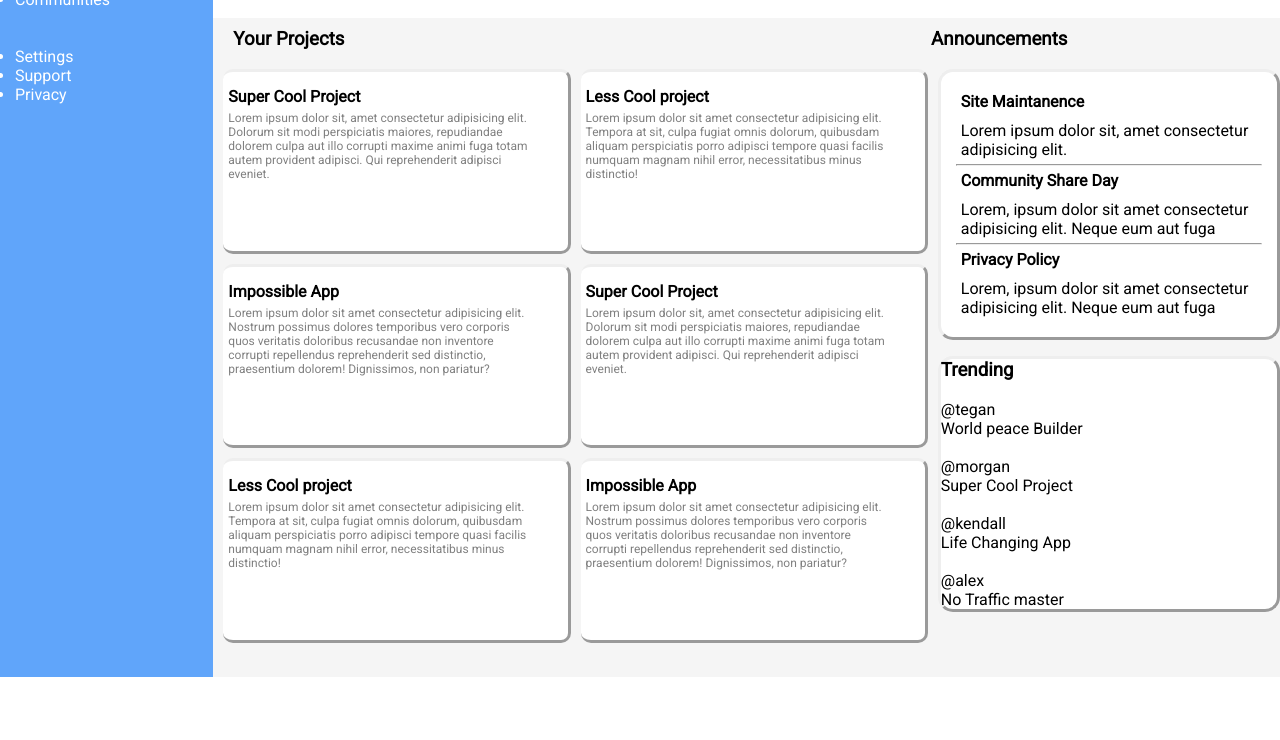
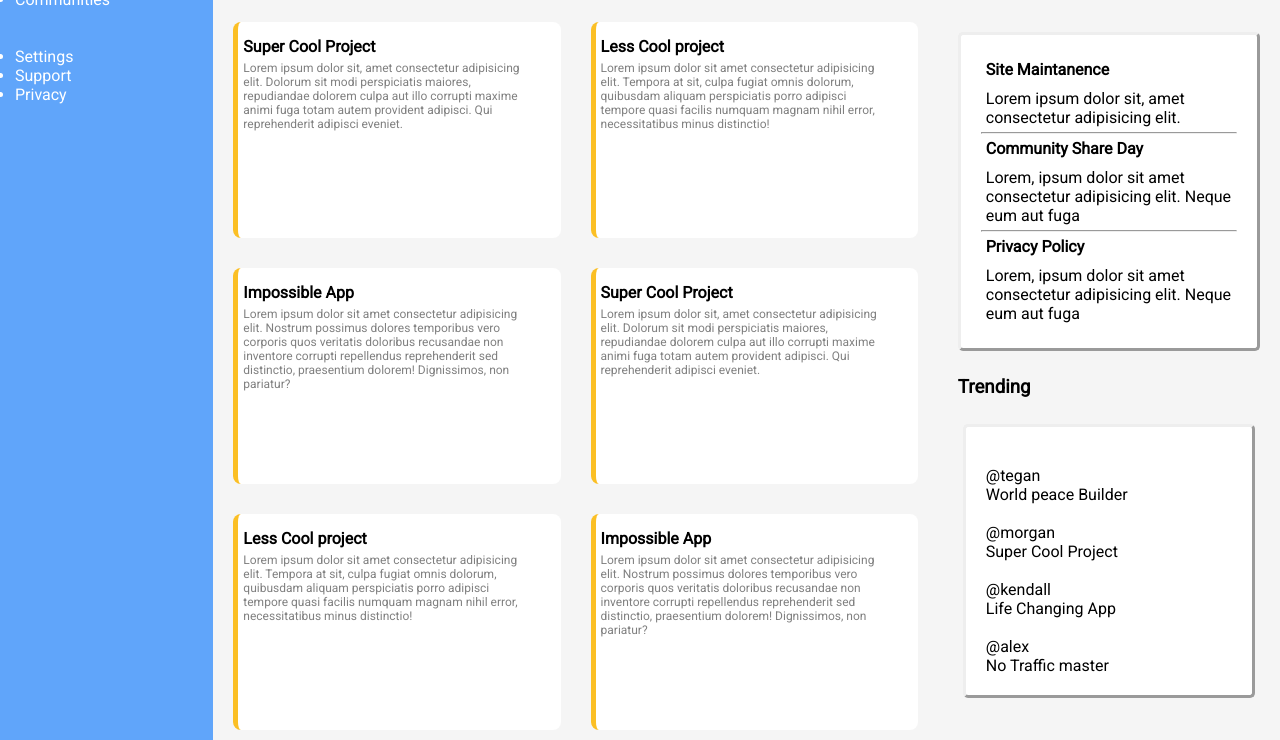
Before and after one commit to Sahasraditya/odin-dashboard, a plain HTML site: page index.html in a window 1280 px wide. Shown: the part 123-863 px from the top of the page. Before the commit the page ends 800 px from the top, so only its background shows below. Drawn offline with Linux system fonts and the light colour scheme.

Commit message:
minor style changs

```diff
--- a/index.html
+++ b/index.html
@@ -25,7 +25,7 @@
         <div class="sidebar">
             <h3>Dashboard</h3>
             <ul>
-                <li>Home</li>
+                <li>  Home</li>
                 <li>Profile</li>
                 <li>Messages</li>
                 <li>Tasks</li>
@@ -110,6 +110,7 @@
 
             <div class="trending">
                 <h3>Trending</h3>
+                <div class="profiles">
                     <div class="profile-page">
                         <img src="" alt="">
                         <p>@tegan</p>
@@ -131,6 +132,8 @@
                         <p>No Traffic master</p>
                     </div>
 
+                </div>
+
 
             </div>
         </div>
--- a/styles.css
+++ b/styles.css
@@ -1,4 +1,6 @@
 @import url('https://fonts.googleapis.com/css2?family=Roboto&display=swap');
+
+
 
 *{
     margin: 0;
@@ -10,7 +12,7 @@
     grid-template-columns: 1fr 5fr;
     grid-template-rows: auto;
     background-color: whitesmoke;
-    height: 100vh;
+    height: auto
 }
 
 
@@ -59,21 +61,31 @@
     gap:10px
 }
 
+.titles h3{
+    margin:15px;
+    padding-left: 20px;
+}
+
 .titles{
     display: grid;
     padding-left: 10px;
     grid-template-columns: 2fr 1fr;
     grid-column: 1/3;
 }
+img{
+    color: white;
+}
 
 .article{
     padding: 5px;
     padding-right: 15px;
+    margin: 10px;
     background-color: white;
-    border-style: outset ;
+    border-left-style: solid ;
+    border-left-color:#fbbf24;
+    border-left-width: 5px;
     box-shadow: gray;
-    border-left: yellow ;
-    border-radius: 10px;
+    border-radius: 8px;
 }
 
 .article p{
@@ -97,10 +109,24 @@
 }
 
 .trending{
+    display: grid;
+    grid-template-rows: 1fr 15fr;
+}
+
+.trending h3{
+    padding-left: 20px;
+    margin-bottom: 0px;
+}
+
+.profiles{
+
     background-color: white;
     border:outset;
-    border-radius: 15px;
+    border-radius: 5px;
+    padding:20px;
+    margin: 25px;
     height: fit-content;
+
 }
 
 .announce p ,.announce h4{
@@ -110,9 +136,14 @@
 .announce{
     background-color: white;
     border:outset;
-    border-radius: 15px;
-    padding:15px;
+    border-radius: 5px;
+    padding:20px;
+    margin: 20px;
     height: fit-content;
+}
+
+.announce h3{
+    padding-left: 20px;
 }
 
 .trending h3{
```
Lines whose indentation alone changed are shown as unchanged.
